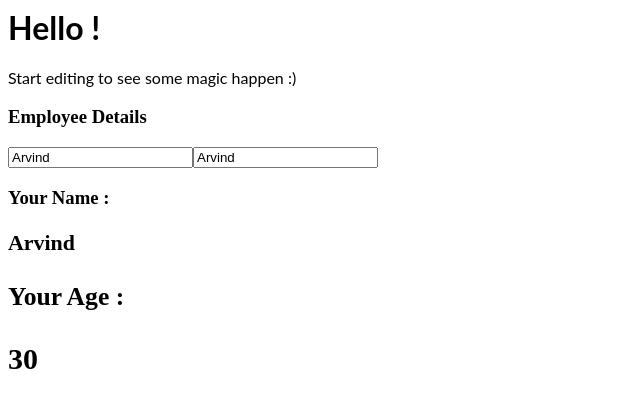
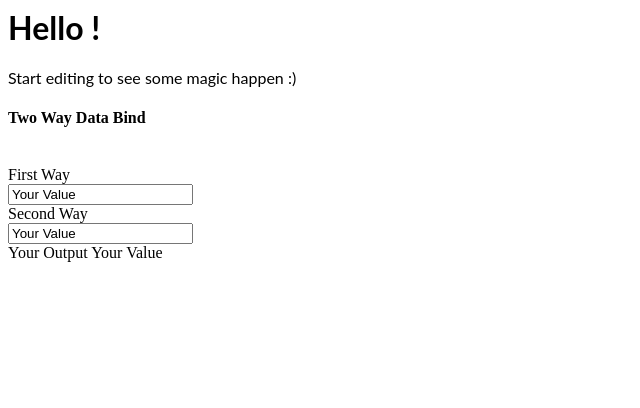
Before and after one commit to Av922230/angular-newlearn, an Angular app: page / in a window 1280 px wide. Shown: the top 408 px of the page, without its empty margins (0-640 px from the left). Built offline with nearby package versions, Linux system fonts and the light colour scheme.

Commit message:
4 files modified

```diff
--- a/src/app/TwoWayDataBinding/TwoWayComponent.ts
+++ b/src/app/TwoWayDataBinding/TwoWayComponent.ts
@@ -6,5 +6,7 @@ import {Component} from '@angular/core';
 
 export class TwoWayDataBinding{
   public First:string ="First Way";
+  public Second:string ="Second Way";
+  public Output:string ="Your Output";
   public Name :string ="Your Value";
 }
--- a/src/app/TwoWayDataBinding/TwoWayComponentView.html
+++ b/src/app/TwoWayDataBinding/TwoWayComponentView.html
@@ -1,3 +1,12 @@
 <h4>Two Way Data Bind</h4>
 <br/>
+{{First}}
+<br/>
 <input type ="text" [value]=Name (input)="Name=$event.target.value">
+<br/>
+{{Second}}
+<br/>
+<input type="text" [(ngModel)]=Name>
+<br/>
+{{Output}}
+{{Name}}
--- a/src/app/app.component.html
+++ b/src/app/app.component.html
@@ -2,4 +2,5 @@
 <p>
   Start editing to see some magic happen :)
 </p>
-<Employee></Employee>
+<TwoWayDataBinding></TwoWayDataBinding>
+<!--<Employee></Employee>-->
--- a/src/app/app.module.ts
+++ b/src/app/app.module.ts
@@ -5,10 +5,11 @@ import { FormsModule } from '@angular/forms';
 import { AppComponent } from './app.component';
 import { HelloComponent } from './hello.component';
 import {EmployeeClass } from './EmployeeDetails/Employee.component';
+import {TwoWayDataBinding} from './TwoWayDataBinding/TwoWayComponent';
 
 @NgModule({
   imports:      [ BrowserModule, FormsModule ],
-  declarations: [ AppComponent, HelloComponent,EmployeeClass ],
+  declarations: [ AppComponent, HelloComponent,EmployeeClass,TwoWayDataBinding ],
   bootstrap:    [ AppComponent ]
 })
 export class AppModule { }
```
